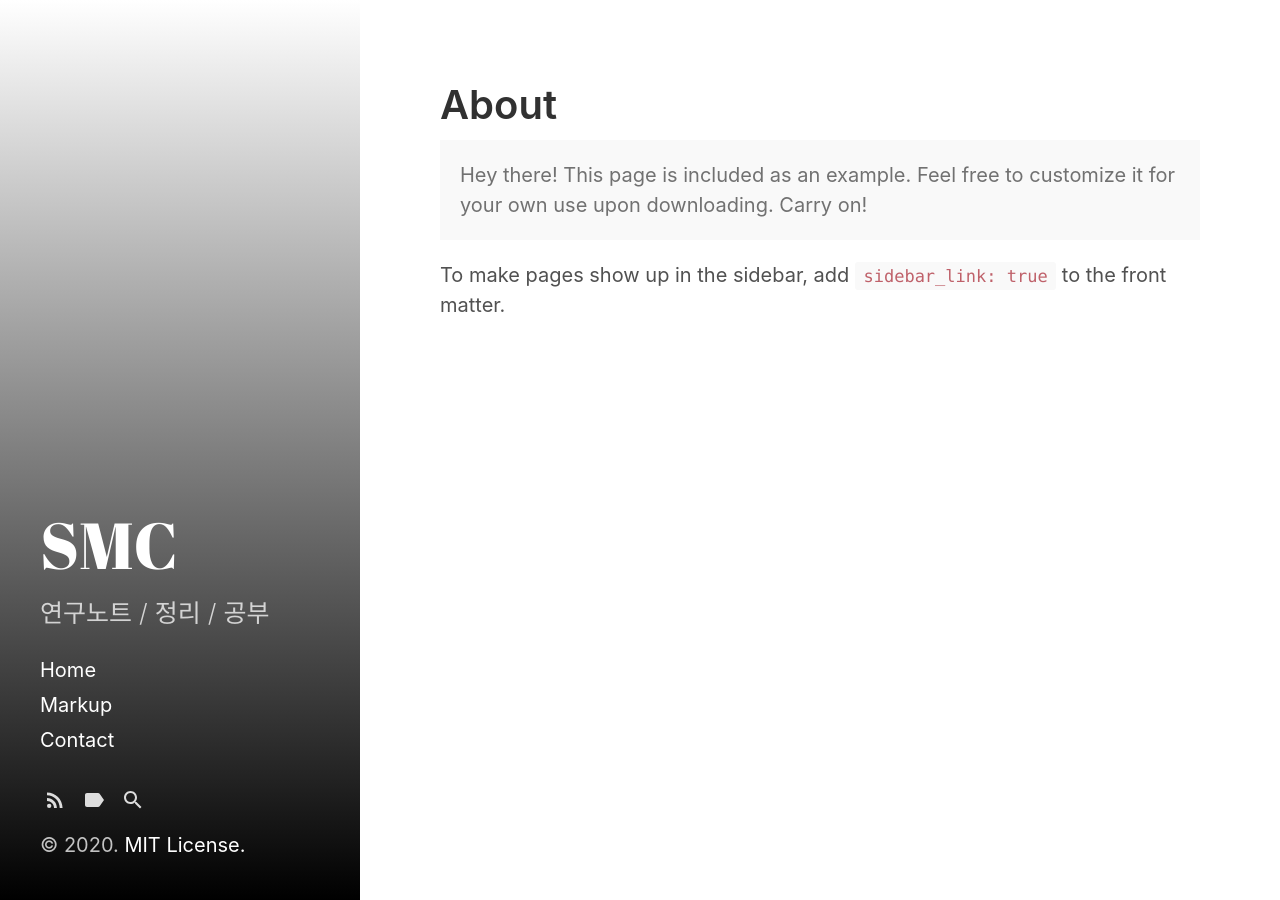
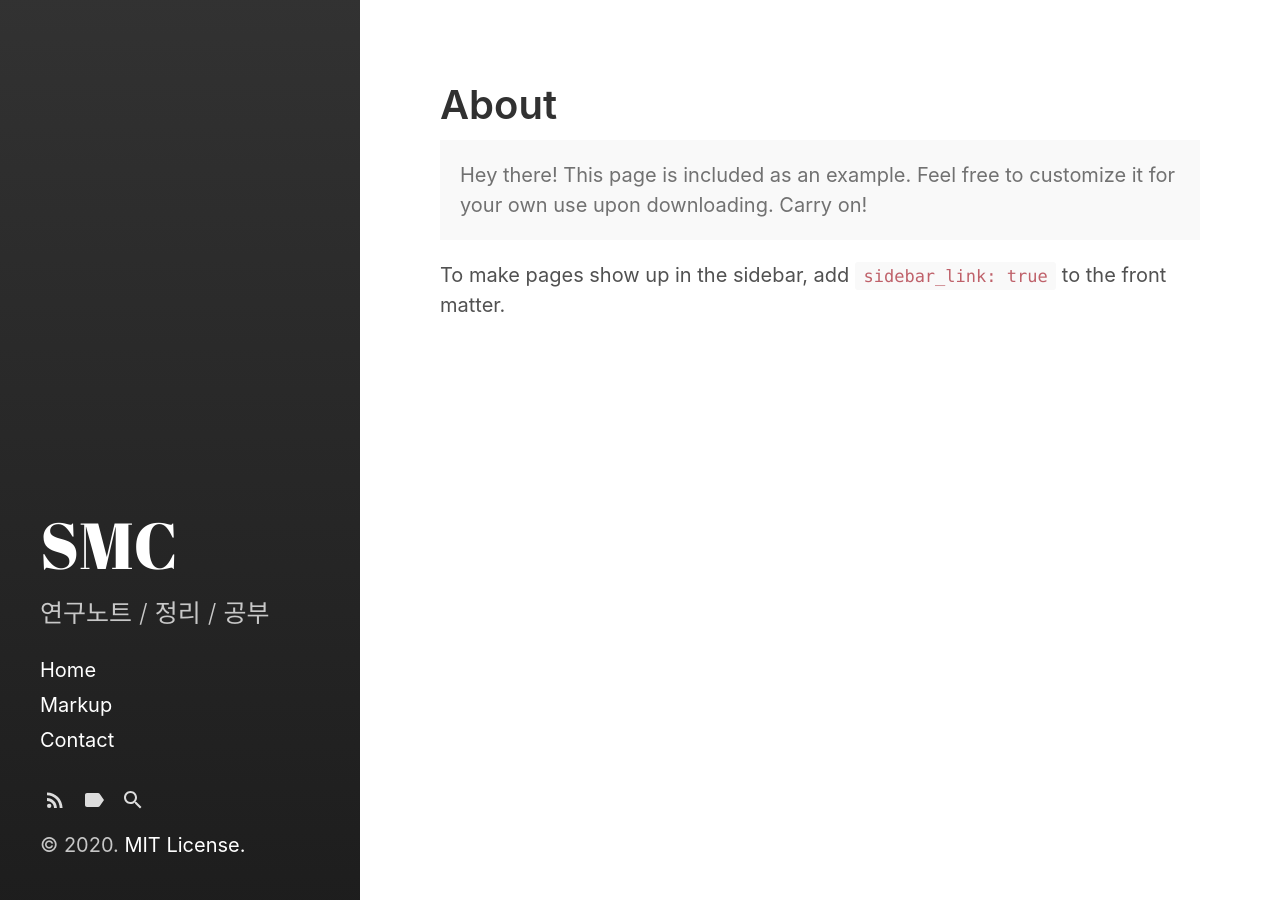
Before and after one commit to tjdalsckd/tjdalsckd.github.io, a Jekyll site: the page built from about.md, in a window 1280 px wide. Built offline with Jekyll 4.4.1, drawn with Linux system fonts in a browser that asks for light colours.

Commit message:
Update _layout.scss

```diff
--- a/_sass/hydeout/_layout.scss
+++ b/_sass/hydeout/_layout.scss
@@ -25,7 +25,7 @@
 body {
   background-attachment: fixed;
   background-color: $sidebar-bg-color;
-  background-image: linear-gradient(to bottom, lighten($sidebar-bg-color, 100%), darken($sidebar-bg-color, 90%));
+  background-image: linear-gradient(to bottom, lighten($sidebar-bg-color, 7%), darken($sidebar-bg-color, 1%));
   color: $sidebar-text-color;
   display: flex;
   flex-direction: row;
```
